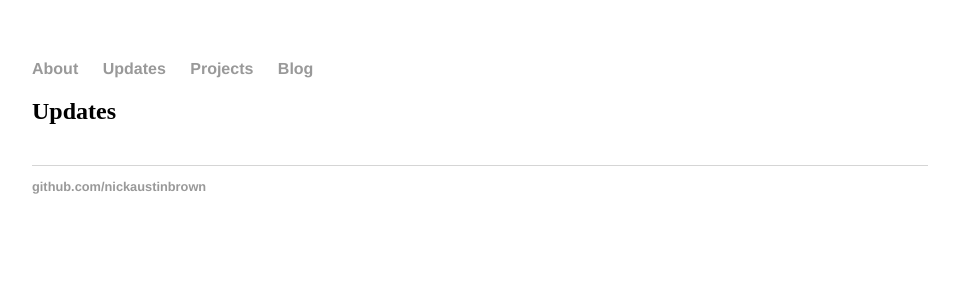
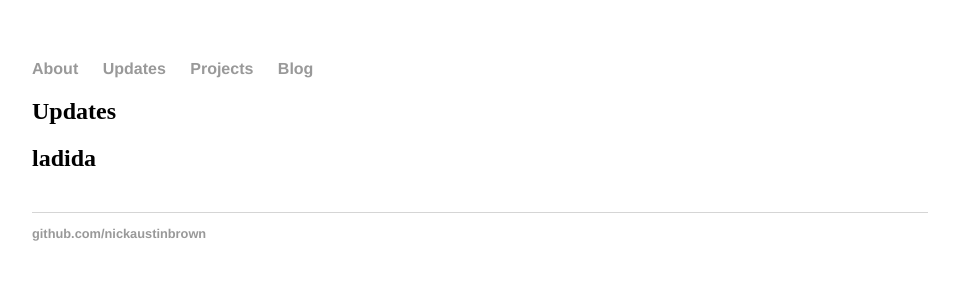
Before and after one commit to slavachalnev/nickaustinbrown.github.io, a Jekyll site: the page built from updates/index.html, in a window 1280 px wide. Shown: the top 300 px of the page, without its empty margins (160-1119 px from the left). Built offline with Jekyll 4.4.1, drawn with Linux system fonts in a browser that asks for light colours.

Commit message:
Update index.html

```diff
--- a/updates/index.html
+++ b/updates/index.html
@@ -3,6 +3,8 @@ layout: default
 title: Updates
 ---
 	<h2>{{ page.title }}</h2>
+<h2>ladida</h2>
+
 	<ul class="posts">
 
 	  {% for post in site.tidbits %}
```
